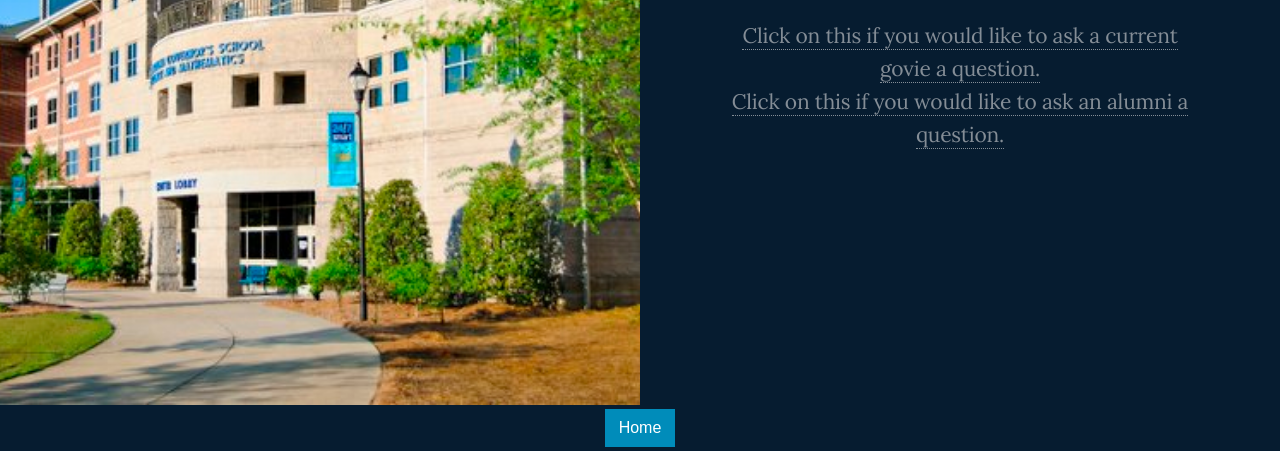
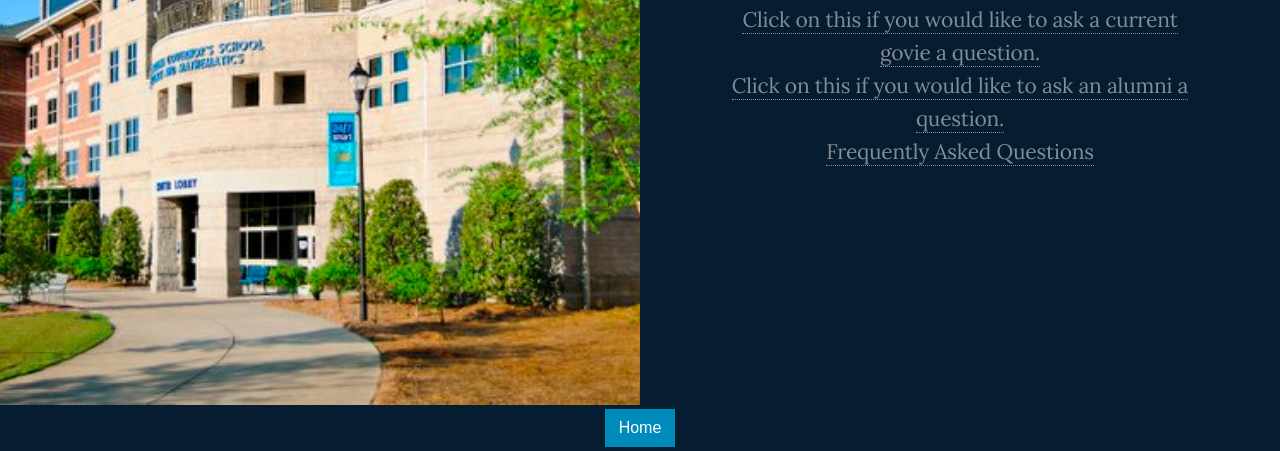
Before and after one commit to AskAGovie/askagovie.github.io, a plain HTML site: page index.html in a window 1280 px wide. Shown: the part 395-846 px from the top of the page. Drawn offline with Linux system fonts and the light colour scheme.

Commit message:
Add files via upload

```diff
--- a/index.html
+++ b/index.html
@@ -139,10 +139,11 @@ h1 {
 		  		<li> <a href="pages/mission.html" > Our Mission and Company History </a> </li>
 				<li> <a href="pages/pricing.html" > Our Prices </a> </li>
 				<li> <a href="copyright.html" > Copyright </a> </li>
-				<li> <a href="faqs.html" > Frequently Asked Questions </a> </li>
+				<li>  </li>
 				<li> <a href="interactivecalendar.html" > Interactive Calendar </a> </li> -->
 				<li> <a href="askagoviecurrentedition.html" > Click on this if you would like to ask a current govie a question. </a> </li>
 				<li> <a href="askagoviealumniedition.html" > Click on this if you would like to ask an alumni a question. </a> </li>
+				<a href="faqs.html" > Frequently Asked Questions </a>
 </ul>
 			</div>
 
```
